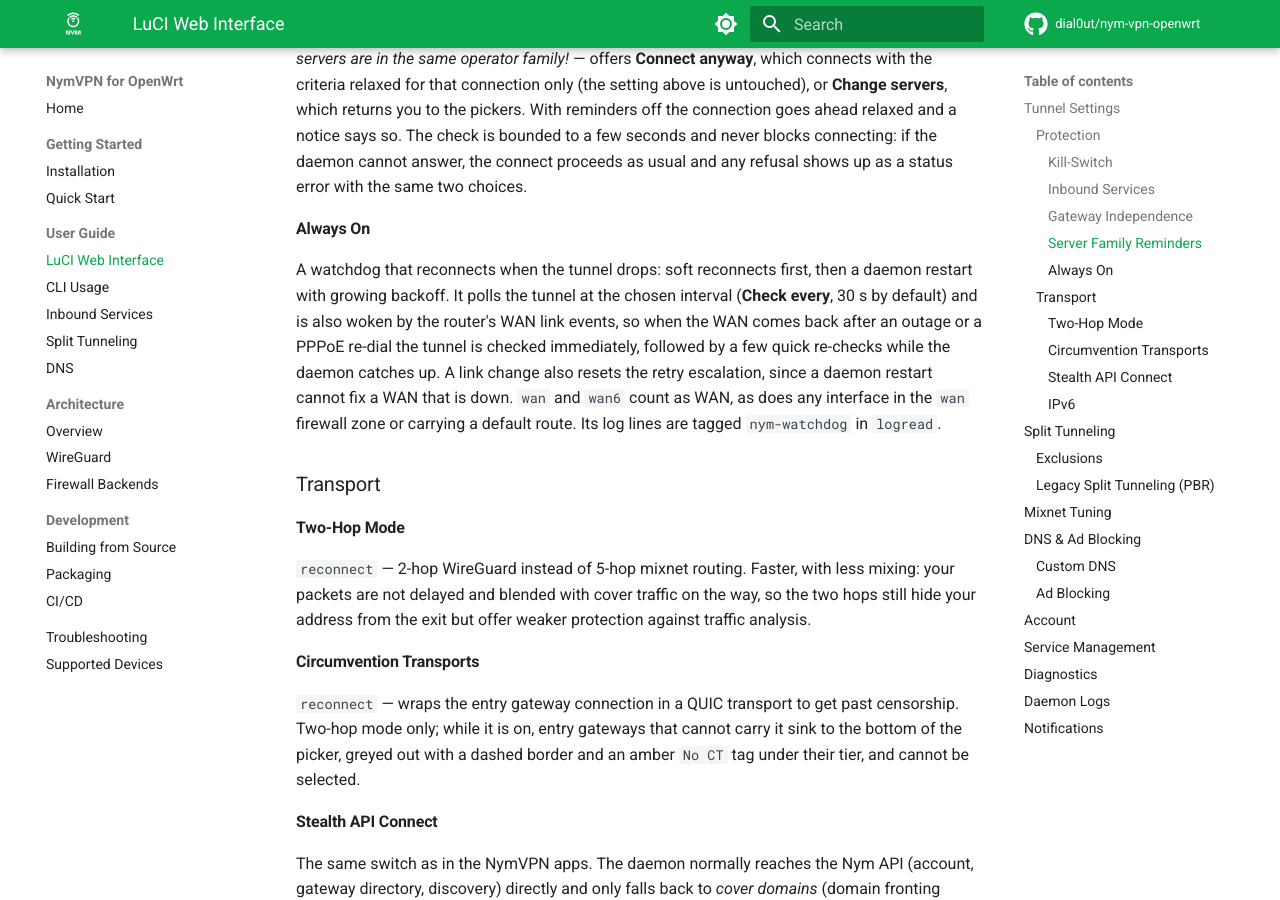
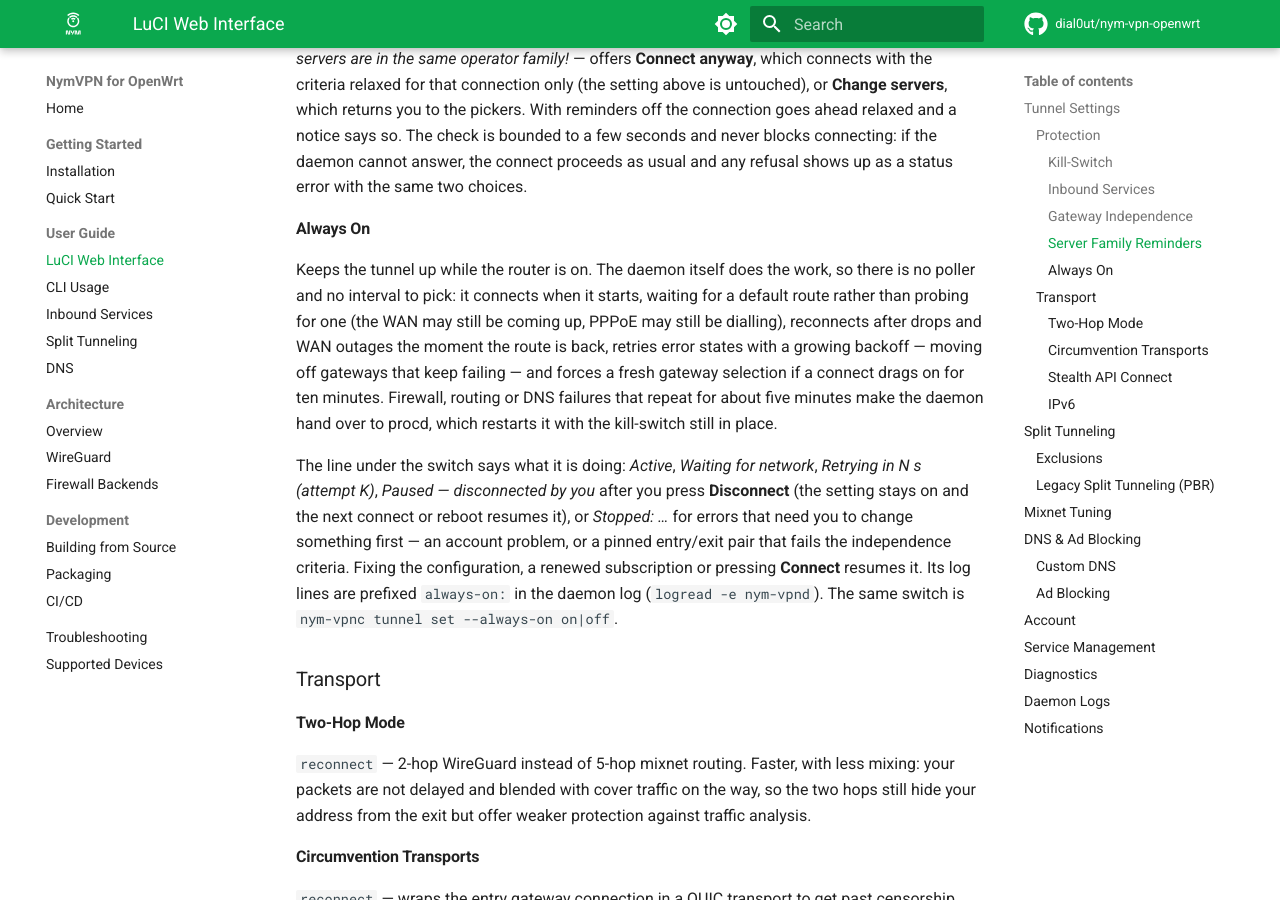
Before and after one commit to dial0ut/nym-vpn-openwrt, an MkDocs documentation site: the page built from docs/guide/luci.md, in a window 1280 px wide and 900 px high, scrolled down 1742 px. Built offline with MkDocs 1.6.1 and Material for MkDocs 9.7.7, drawn with Linux system fonts in a browser that asks for light colours; comment, search, counter and statistics services are not loaded.

Commit message:
docs: always on lives in the daemon
Rewrite the LuCI guide's Always On section for the daemon policy (no
interval, no watchdog tag, same anchor), add `--always-on` and the status
line to the CLI guide, drop the watchdog from the package layout and hook
descriptions while documenting the postinst migration, and replace the
unreleased changelog entry about the watchdog reacting to link events with
the new behaviour and the removal note.

```diff
--- a/docs/guide/luci.md
+++ b/docs/guide/luci.md
@@ -74,14 +74,22 @@ with the same two choices.
 
 #### Always On
 
-A watchdog that reconnects when the tunnel drops: soft reconnects first, then a daemon restart
-with growing backoff. It polls the tunnel at the chosen interval (**Check every**, 30 s by
-default) and is also woken by the router's WAN link events, so when the WAN comes back after an
-outage or a PPPoE re-dial the tunnel is checked immediately, followed by a few quick re-checks
-while the daemon catches up. A link change also resets the retry escalation, since a daemon
-restart cannot fix a WAN that is down. `wan` and `wan6` count as WAN, as does any interface in
-the `wan` firewall zone or carrying a default route. Its log lines are tagged `nym-watchdog` in
-`logread`.
+Keeps the tunnel up while the router is on. The daemon itself does the work, so there is no
+poller and no interval to pick: it connects when it starts, waiting for a default route rather
+than probing for one (the WAN may still be coming up, PPPoE may still be dialling), reconnects
+after drops and WAN outages the moment the route is back, retries error states with a growing
+backoff — moving off gateways that keep failing — and forces a fresh gateway selection if a
+connect drags on for ten minutes. Firewall, routing or DNS failures that repeat for about five
+minutes make the daemon hand over to procd, which restarts it with the kill-switch still in
+place.
+
+The line under the switch says what it is doing: *Active*, *Waiting for network*, *Retrying in
+N s (attempt K)*, *Paused — disconnected by you* after you press **Disconnect** (the setting stays
+on and the next connect or reboot resumes it), or *Stopped: …* for errors that need you to change
+something first — an account problem, or a pinned entry/exit pair that fails the independence
+criteria. Fixing the configuration, a renewed subscription or pressing **Connect** resumes it. Its
+log lines are prefixed `always-on:` in the daemon log (`logread -e nym-vpnd`). The same switch is
+`nym-vpnc tunnel set --always-on on|off`.
 
 ### Transport
 
```
Also changed, not shown: CHANGELOG.md (+21 -8 lines), docs/development/packaging.md (+12 -17 lines), docs/guide/cli.md (+14 -0 lines), luci-app-nym-vpn/README.md (+1 -1 lines).
